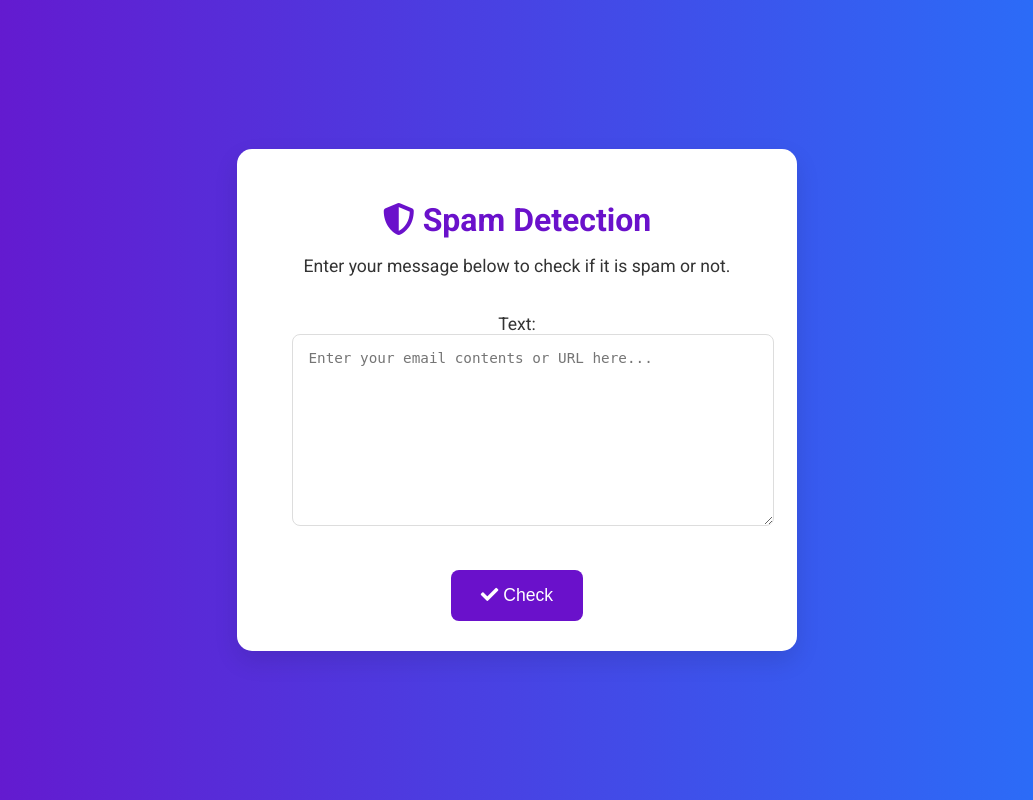
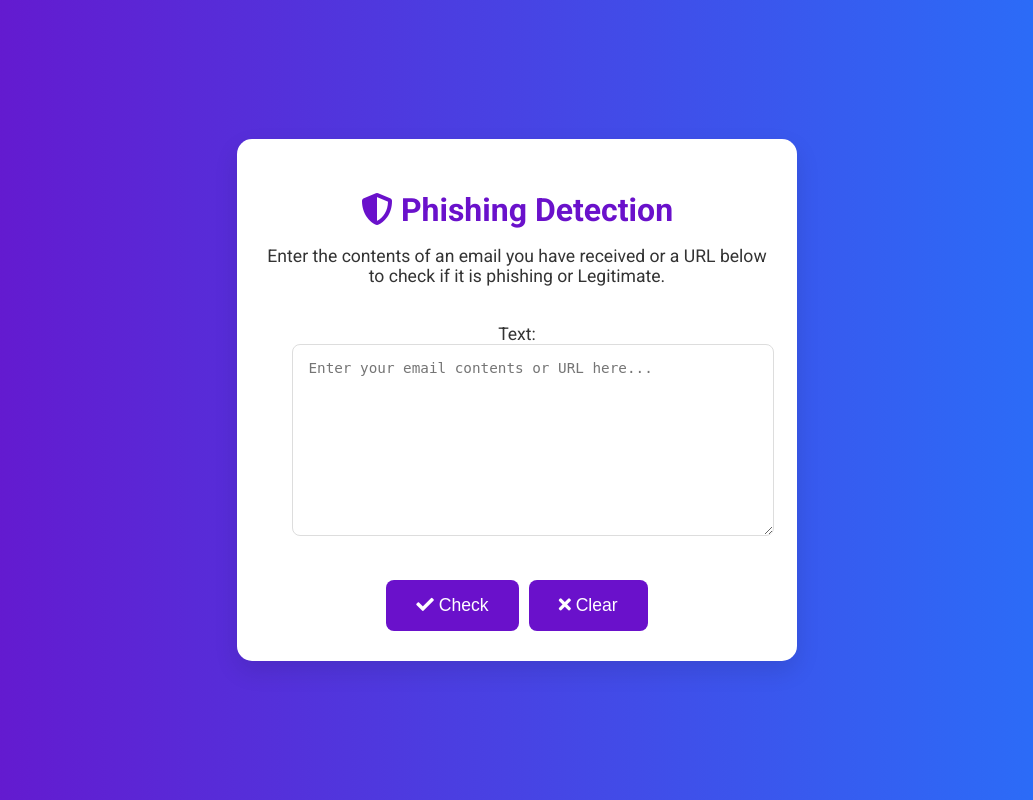
Before and after one commit to KhaniReed/team_36, a Django app: page / in a window 1280 px wide. Shown: the whole page, without its empty margins (123-1156 px from the left). Run offline with Django 5.2, Linux system fonts and the light colour scheme; parts of the project's set-up code (start-up, migrations or seed data) failed here and were passed over; some libraries are stand-ins or nearby versions.

Commit message:
Ade some changes to the html file now includes a button to clear text. As well as few minor changes too.
Also moved the two needed data sets to the phishingDetection folder, as when running the command "python manage.py runserver" resulted in errors leading back to the data sets not being found.

```diff
--- a/phishingDetection/detector/templates/home.html
+++ b/phishingDetection/detector/templates/home.html
@@ -3,7 +3,7 @@
 <head>
     <meta charset="UTF-8">
     <meta name="viewport" content="width=device-width, initial-scale=1.0">
-    <title>Spam Detection</title>
+    <title>Phishing Detection</title>
     <link href="https://fonts.googleapis.com/css2?family=Roboto:wght@300;400;700&display=swap" rel="stylesheet">
     <link rel="stylesheet" href="https://cdnjs.cloudflare.com/ajax/libs/font-awesome/5.15.4/css/all.min.css">
 <!-- head function -->
@@ -66,6 +66,11 @@
         font-size: 1.1em;
         cursor: pointer;
         transition: background-color 0.3s;
+        margin-right: 10px; /* Add margin to the right */
+    }
+
+    .btn:last-child {
+        margin-right: 0; /* Remove margin from the last button */
     }
 
     .btn:hover {
@@ -112,16 +117,19 @@
 </style>
 <body>
     <div class="container"> <!-- container for content (what you see)-->
-        <h1><i class="fas fa-shield-alt"></i> Spam Detection</h1>
-        <p>Enter your message below to check if it is spam or not.</p>
+        <h1><i class="fas fa-shield-alt"></i> Phishing Detection</h1>
+        <p>Enter the contents of an email you have received or a URL below to check if it is phishing or Legitimate.</p>
         <form method="post">
             {% csrf_token %} <!--security feature from django to prevent cross-site attacks-->
             {{form.as_p}} <!--displays the form fields-->
-            <button type="submit" class="btn"><i class="fas fa-check"></i> Check</button>
+            <div style="display: flex; justify-content: center;">
+                <button type="submit" class="btn"><i class="fas fa-check"></i> Check</button>
+                <button type="button" class="btn" onclick="document.querySelector('textarea').value = '';"><i class="fas fa-times"></i> Clear</button>
+            </div>
         </form>
         {% if result %} <!-- displays results-->
             <div class="result {{ result|lower }}">
-                <h2>The message is: {{result}}</h2>
+                <h2>The email or URL is: {{result}}</h2>
             </div>
         {% endif %}
     </div>
--- a/phishingDetection/detector/views.py
+++ b/phishingDetection/detector/views.py
@@ -118,7 +118,7 @@ def Home(request):
     if request.method == 'POST':
         form = MessageForm(request.POST)
         if form.is_valid():
-            message = form.cleaned_data['message']
+            message = form.cleaned_data['text']
             result = predict_phishing(message)
     else:
         form = MessageForm()
```
Also changed, not shown: phishingDetection/dataset_phishing.csv (renamed from dataset_phishing.csv), 1 other file.
